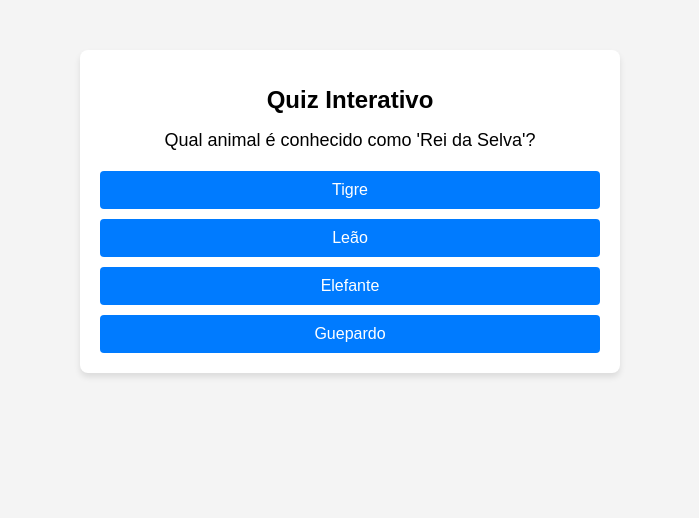
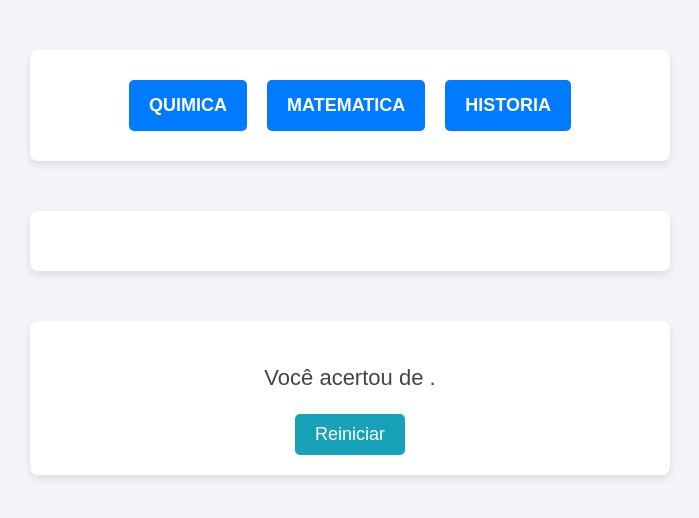
Before and after one commit to Pedro-de-Souza/quiz, a plain HTML site: page index.html in a window 1280 px wide. Shown: the whole page, without its empty margins (290-989 px from the left). Drawn offline with Linux system fonts and the light colour scheme.

Commit message:
adicionado temas

```diff
--- /dev/null
+++ b/app.js
@@ -0,0 +1,100 @@
+// app.js
+import { questions } from "./questions.js";
+
+let selectedCategory = null;
+let selectedQuestions = [];
+let currentQuestion = 0;
+let score = 0;
+
+// DOM Elements
+const categoriesEl = document.getElementById("categories");
+const quizEl = document.getElementById("quiz");
+const questionEl = document.querySelector(".question");
+const optionsEl = document.querySelector(".options");
+const nextBtn = document.getElementById("next-btn");
+const resultEl = document.getElementById("result");
+const scoreEl = document.getElementById("score");
+const totalEl = document.getElementById("total");
+const restartBtn = document.getElementById("restart-btn");
+
+// Carrega as categorias na tela inicial
+function loadCategories() {
+  categoriesEl.innerHTML = "";
+  Object.keys(questions).forEach((category) => {
+    const button = document.createElement("button");
+    button.textContent = category.toUpperCase();
+    button.addEventListener("click", () => startQuiz(category));
+    categoriesEl.appendChild(button);
+  });
+}
+
+// Inicia o quiz com a categoria selecionada
+function startQuiz(category) {
+  selectedCategory = category;
+  selectedQuestions = [...questions[category]].sort(() => Math.random() - 0.5).slice(0, 5);
+  currentQuestion = 0;
+  score = 0;
+  categoriesEl.classList.add("hidden");
+  quizEl.classList.remove("hidden");
+  loadQuestion();
+}
+
+// Carrega a pergunta atual
+function loadQuestion() {
+  const current = selectedQuestions[currentQuestion];
+  questionEl.textContent = current.question;
+  optionsEl.innerHTML = "";
+
+  current.options.forEach((option, index) => {
+    const button = document.createElement("button");
+    button.classList.add("option");
+    button.textContent = option;
+    button.addEventListener("click", () => checkAnswer(index));
+    optionsEl.appendChild(button);
+  });
+
+  nextBtn.classList.add("hidden");
+}
+
+// Verifica a resposta
+function checkAnswer(selected) {
+  const correct = selectedQuestions[currentQuestion].answer;
+  if (selected === correct) {
+    score++;
+  }
+  document.querySelectorAll(".option").forEach((button, index) => {
+    button.disabled = true;
+    button.style.background = index === correct ? "#28a745" : "#dc3545";
+  });
+  nextBtn.classList.remove("hidden");
+}
+
+// Mostra o resultado final
+function showResult() {
+  quizEl.classList.add("hidden");
+  resultEl.classList.remove("hidden");
+  scoreEl.textContent = score;
+  totalEl.textContent = selectedQuestions.length;
+}
+
+// Reinicia o quiz
+function restartQuiz() {
+  categoriesEl.classList.remove("hidden");
+  quizEl.classList.add("hidden");
+  resultEl.classList.add("hidden");
+}
+
+// Configura os botões
+nextBtn.addEventListener("click", () => {
+  currentQuestion++;
+  if (currentQuestion < selectedQuestions.length) {
+    loadQuestion();
+  } else {
+    showResult();
+  }
+});
+
+restartBtn.addEventListener("click", restartQuiz);
+
+// Inicializa a tela inicial
+loadCategories();
--- a/index.html
+++ b/index.html
@@ -1,29 +1,22 @@
 <!DOCTYPE html>
 <html lang="en">
 <head>
-  <meta charset="UTF-8">
-  <meta name="viewport" content="width=device-width, initial-scale=1.0">
-  <title>Quiz Interativo</title>
-  <link rel="stylesheet" href="style.css">
+  <meta charset="UTF-8" />
+  <meta name="viewport" content="width=device-width, initial-scale=1.0" />
+  <link rel="stylesheet" href="styles.css" />
+  <title>Quiz por Categorias</title>
 </head>
 <body>
-  <div class="quiz-container">
-    <h1>Quiz Interativo</h1>
-    <div id="quiz">
-      <div class="question">Qual é a capital da França?</div>
-      <div class="options">
-        <button class="option">Londres</button>
-        <button class="option">Paris</button>
-        <button class="option">Roma</button>
-        <button class="option">Berlim</button>
-      </div>
-      <button id="next-btn">Próxima</button>
-    </div>
-    <div id="result" class="hidden">
-      <h2>Você acertou <span id="score">0</span> de <span id="total"></span> perguntas!</h2>
-      <button id="restart-btn">Reiniciar</button>
-    </div>
+  <div id="categories" class="categories"></div>
+  <div id="quiz" class="hidden">
+    <div class="question"></div>
+    <div class="options"></div>
+    <button id="next-btn" class="hidden">Próxima</button>
   </div>
-  <script src="script.js"></script>
+  <div id="result" class="hidden">
+    <p>Você acertou <span id="score"></span> de <span id="total"></span>.</p>
+    <button id="restart-btn">Reiniciar</button>
+  </div>
+  <script type="module" src="app.js"></script>
 </body>
 </html>
--- /dev/null
+++ b/questions.js
@@ -0,0 +1,22 @@
+// questions.js
+
+export const questions = {
+    quimica: [
+      { question: "Qual é o símbolo químico da água?", options: ["H2O", "CO2", "O2", "H2"], answer: 0 },
+      { question: "Qual é o metal mais abundante na Terra?", options: ["Ferro", "Alumínio", "Cobre", "Zinco"], answer: 1 },
+      { question: "Qual é o símbolo químico do ouro?", options: ["Au", "Ag", "Fe", "Cu"], answer: 0 },
+      { question: "Qual gás é essencial para a respiração?", options: ["Nitrogênio", "Oxigênio", "Hidrogênio", "Argônio"], answer: 1 },
+    ],
+    matematica: [
+      { question: "Quanto é 7 x 8?", options: ["54", "56", "58", "60"], answer: 1 },
+      { question: "Qual é o valor de pi (π) arredondado?", options: ["3.12", "3.14", "3.16", "3.18"], answer: 1 },
+      { question: "Quanto é 12²?", options: ["124", "144", "164", "184"], answer: 1 },
+      { question: "Quanto é 100 dividido por 4?", options: ["20", "25", "30", "35"], answer: 1 },
+    ],
+    historia: [
+      { question: "Quem descobriu o Brasil?", options: ["Pedro Álvares Cabral", "Cristóvão Colombo", "Vasco da Gama", "Américo Vespúcio"], answer: 0 },
+      { question: "Em que ano ocorreu a Revolução Francesa?", options: ["1776", "1789", "1799", "1804"], answer: 1 },
+      { question: "Quem foi o primeiro presidente do Brasil?", options: ["Getúlio Vargas", "Deodoro da Fonseca", "Juscelino Kubitschek", "Pedro II"], answer: 1 },
+      { question: "Quem pintou a Mona Lisa?", options: ["Leonardo da Vinci", "Pablo Picasso", "Van Gogh", "Michelangelo"], answer: 0 },
+    ],
+  };
--- a/script.js
+++ /dev/null
@@ -1,120 +0,0 @@
-// script.js
-
-// Banco de perguntas
-const questions = [
-    { question: "Qual é a capital da França?", options: ["Londres", "Paris", "Roma", "Berlim"], answer: 1 },
-    { question: "Qual é o maior planeta do Sistema Solar?", options: ["Terra", "Júpiter", "Marte", "Vênus"], answer: 1 },
-    { question: "Quem pintou a Mona Lisa?", options: ["Vincent van Gogh", "Pablo Picasso", "Leonardo da Vinci", "Claude Monet"], answer: 2 },
-    { question: "Qual é o metal mais abundante na Terra?", options: ["Ferro", "Alumínio", "Cobre", "Zinco"], answer: 1 },
-    { question: "Qual é a capital do Brasil?", options: ["Rio de Janeiro", "Brasília", "São Paulo", "Salvador"], answer: 1 },
-    { question: "Quantos continentes existem no mundo?", options: ["5", "6", "7", "8"], answer: 2 },
-    { question: "Quem escreveu 'Romeu e Julieta'?", options: ["Shakespeare", "Charles Dickens", "Jane Austen", "Mark Twain"], answer: 0 },
-    { question: "Qual é a fórmula química da água?", options: ["H2O", "CO2", "O2", "H2"], answer: 0 },
-    { question: "Quem descobriu o Brasil?", options: ["Pedro Álvares Cabral", "Cristóvão Colombo", "Vasco da Gama", "Américo Vespúcio"], answer: 0 },
-    { question: "Qual animal é conhecido como 'Rei da Selva'?", options: ["Tigre", "Leão", "Elefante", "Guepardo"], answer: 1 },
-    { question: "Quantos segundos há em um minuto?", options: ["30", "60", "90", "120"], answer: 1 },
-    { question: "Qual é o menor país do mundo?", options: ["Mônaco", "Vaticano", "Malta", "Andorra"], answer: 1 },
-    { question: "Qual é o idioma mais falado no mundo?", options: ["Inglês", "Chinês", "Espanhol", "Hindi"], answer: 1 },
-    { question: "Qual é o principal gás que respiramos?", options: ["Nitrogênio", "Oxigênio", "Hélio", "Dióxido de Carbono"], answer: 1 },
-    { question: "Quem é conhecido como o 'pai da física'?", options: ["Newton", "Einstein", "Galileu", "Maxwell"], answer: 0 },
-    { question: "Qual é o maior oceano do mundo?", options: ["Atlântico", "Pacífico", "Índico", "Ártico"], answer: 1 },
-    { question: "Qual é o símbolo químico do ouro?", options: ["Au", "Ag", "Fe", "Cu"], answer: 0 },
-    { question: "Qual é o planeta mais próximo do Sol?", options: ["Mercúrio", "Vênus", "Terra", "Marte"], answer: 0 },
-    { question: "Quantos ossos há no corpo humano adulto?", options: ["206", "208", "210", "212"], answer: 0 },
-    { question: "Quem é o autor de 'Dom Quixote'?", options: ["Miguel de Cervantes", "Gabriel García Márquez", "Pablo Neruda", "Federico García Lorca"], answer: 0 },
-  ];
-
-  // Seleciona 5 perguntas aleatórias
-  let selectedQuestions = [];
-  function selectRandomQuestions() {
-    const shuffled = [...questions].sort(() => Math.random() - 0.5);
-    selectedQuestions = shuffled.slice(0, 5);
-  }
-
-  // Exibe respostas no console ao abrir DevTools
-  window.addEventListener("keydown", (event) => {
-    if (event.key === "F12") {
-      console.clear();
-      console.log("Respostas do Quiz:");
-      selectedQuestions.forEach((q, index) => {
-        console.log(`${index + 1}: ${q.question} - Resposta: ${q.options[q.answer]}`);
-      });
-    }
-  });
-
-  let currentQuestion = 0;
-  let score = 0;
-
-  // Elementos do DOM
-  const quiz = document.getElementById("quiz");
-  const questionEl = document.querySelector(".question");
-  const optionsEl = document.querySelector(".options");
-  const nextBtn = document.getElementById("next-btn");
-  const resultEl = document.getElementById("result");
-  const scoreEl = document.getElementById("score");
-  const totalEl = document.getElementById("total");
-  const restartBtn = document.getElementById("restart-btn");
-
-  // Carrega a pergunta atual
-  function loadQuestion() {
-    const current = selectedQuestions[currentQuestion];
-    questionEl.textContent = current.question;
-    optionsEl.innerHTML = "";
-
-    current.options.forEach((option, index) => {
-      const button = document.createElement("button");
-      button.classList.add("option");
-      button.textContent = option;
-      button.addEventListener("click", () => checkAnswer(index));
-      optionsEl.appendChild(button);
-    });
-
-    nextBtn.classList.add("hidden");
-  }
-
-  // Verifica a resposta
-  function checkAnswer(selected) {
-    const correct = selectedQuestions[currentQuestion].answer;
-    if (selected === correct) {
-      score++;
-    }
-    document.querySelectorAll(".option").forEach((button, index) => {
-      button.disabled = true;
-      button.style.background = index === correct ? "#28a745" : "#dc3545";
-    });
-    nextBtn.classList.remove("hidden");
-  }
-
-  // Mostra o resultado final
-  function showResult() {
-    quiz.classList.add("hidden");
-    resultEl.classList.remove("hidden");
-    scoreEl.textContent = score;
-    totalEl.textContent = selectedQuestions.length;
-  }
-
-  // Reinicia o quiz
-  function restartQuiz() {
-    currentQuestion = 0;
-    score = 0;
-    quiz.classList.remove("hidden");
-    resultEl.classList.add("hidden");
-    selectRandomQuestions();
-    loadQuestion();
-  }
-
-  // Configura os botões
-  nextBtn.addEventListener("click", () => {
-    currentQuestion++;
-    if (currentQuestion < selectedQuestions.length) {
-      loadQuestion();
-    } else {
-      showResult();
-    }
-  });
-
-  restartBtn.addEventListener("click", restartQuiz);
-
-  // Inicia o quiz com perguntas aleatórias
-  selectRandomQuestions();
-  loadQuestion();
--- a/style.css
+++ /dev/null
@@ -1,63 +0,0 @@
-/* style.css */
-body {
-    font-family: Arial, sans-serif;
-    text-align: center;
-    background: #f4f4f4;
-    margin: 0;
-    padding: 0;
-  }
-
-  .quiz-container {
-    max-width: 500px;
-    margin: 50px auto;
-    background: #fff;
-    padding: 20px;
-    box-shadow: 0 4px 6px rgba(0, 0, 0, 0.1);
-    border-radius: 8px;
-  }
-
-  h1 {
-    font-size: 24px;
-  }
-
-  .question {
-    font-size: 18px;
-    margin-bottom: 20px;
-  }
-
-  .options {
-    display: grid;
-    gap: 10px;
-  }
-
-  .option {
-    background: #007bff;
-    color: white;
-    border: none;
-    padding: 10px;
-    border-radius: 4px;
-    cursor: pointer;
-    font-size: 16px;
-  }
-
-  .option:hover {
-    background: #0056b3;
-  }
-
-  .hidden {
-    display: none;
-  }
-
-  #next-btn, #restart-btn {
-    background: #28a745;
-    color: white;
-    border: none;
-    padding: 10px 20px;
-    border-radius: 4px;
-    cursor: pointer;
-    margin-top: 20px;
-  }
-
-  #next-btn:hover, #restart-btn:hover {
-    background: #218838;
-  }
--- /dev/null
+++ b/styles.css
@@ -0,0 +1,153 @@
+/* Reset básico */
+body, h1, h2, h3, p, ul, ol, li, button {
+  margin: 0;
+  padding: 0;
+  list-style: none;
+  border: 0;
+  font-family: Arial, sans-serif;
+}
+
+body {
+  background-color: #f4f4f9;
+  color: #333;
+  font-size: 16px;
+  line-height: 1.5;
+  text-align: center;
+}
+
+/* Container principal */
+#categories, #quiz, #result {
+  max-width: 600px;
+  margin: 50px auto;
+  background: #ffffff;
+  box-shadow: 0 4px 8px rgba(0, 0, 0, 0.1);
+  border-radius: 8px;
+  overflow: hidden;
+  padding: 20px;
+}
+
+/* Botões de categorias */
+.categories button {
+  background: #007bff;
+  color: white;
+  border: none;
+  padding: 15px 20px;
+  margin: 10px;
+  font-size: 18px;
+  font-weight: bold;
+  border-radius: 5px;
+  cursor: pointer;
+  transition: background 0.3s;
+}
+
+.categories button:hover {
+  background: #0056b3;
+}
+
+/* Perguntas e opções */
+.question {
+  font-size: 22px;
+  font-weight: bold;
+  margin-bottom: 20px;
+  color: #222;
+}
+
+.options {
+  display: flex;
+  flex-direction: column;
+  gap: 15px;
+}
+
+.options .option {
+  background: #f8f9fa;
+  border: 1px solid #ddd;
+  border-radius: 5px;
+  padding: 10px 20px;
+  font-size: 18px;
+  cursor: pointer;
+  transition: all 0.3s;
+}
+
+.options .option:hover {
+  background: #f0f0f0;
+  border-color: #ccc;
+}
+
+.options .option[disabled] {
+  cursor: not-allowed;
+}
+
+.options .option.correct {
+  background: #28a745;
+  color: white;
+}
+
+.options .option.incorrect {
+  background: #dc3545;
+  color: white;
+}
+
+/* Botão próximo */
+#next-btn {
+  background: #007bff;
+  color: white;
+  padding: 10px 20px;
+  border: none;
+  border-radius: 5px;
+  font-size: 18px;
+  cursor: pointer;
+  transition: background 0.3s;
+  margin-top: 20px;
+}
+
+#next-btn.hidden {
+  display: none;
+}
+
+#next-btn:hover {
+  background: #0056b3;
+}
+
+/* Tela de resultado */
+#result p {
+  font-size: 22px;
+  margin: 20px 0;
+  color: #444;
+}
+
+#restart-btn {
+  background: #17a2b8;
+  color: white;
+  padding: 10px 20px;
+  border: none;
+  border-radius: 5px;
+  font-size: 18px;
+  cursor: pointer;
+  transition: background 0.3s;
+}
+
+#restart-btn:hover {
+  background: #138496;
+}
+
+/* Mobile responsiveness */
+@media (max-width: 768px) {
+  #categories, #quiz, #result {
+    margin: 20px;
+    padding: 15px;
+  }
+
+  .categories button, #next-btn, #restart-btn {
+    padding: 10px 15px;
+    font-size: 16px;
+  }
+
+  .question {
+    font-size: 20px;
+  }
+
+  .options .option {
+    font-size: 16px;
+    padding: 10px 15px;
+  }
+}
```
